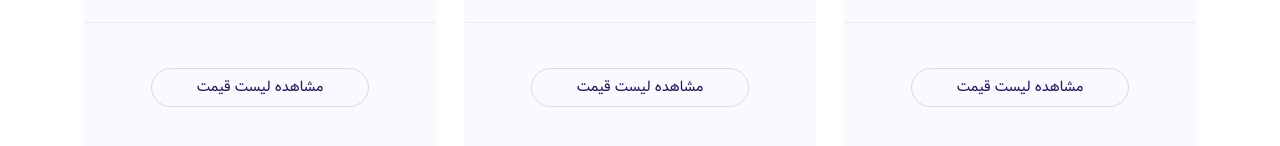
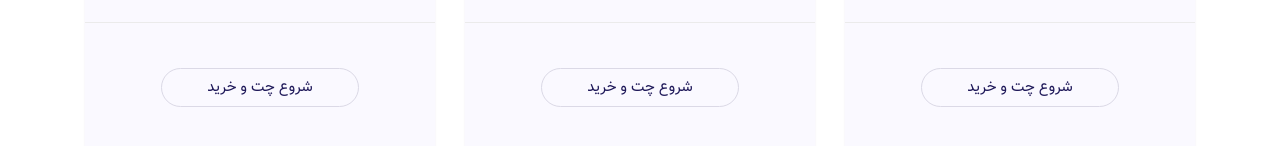
Before and after one commit to parshostinfo/vp, a plain HTML site: page index.html in a window 1280 px wide. Shown: the part 804-950 px from the top of the page. Drawn offline with Linux system fonts and the light colour scheme; a script that the page names is missing; files whose address does not match are found by name.

Commit message:
Update index.html

```diff
--- a/index.html
+++ b/index.html
@@ -81,7 +81,7 @@
 								<li>اتصال در اندروید آیفون بدون قطعی</li>
 							</ul>
 							<div class="card-pricing--footer">
-								<a class="button button-outline button-small" href="./chat.html">مشاهده لیست قیمت</a>
+								<a class="button button-outline button-small" href="./chat.html"> شروع چت و خرید </a>
 							</div>
 						</div>
 					</div>
@@ -100,7 +100,7 @@
 								<li>اتصال در اندروید آیفون بدون قطعی</li>
 							</ul>
 							<div class="card-pricing--footer">
-								<a class="button button-outline button-small" href="./pricing.html">مشاهده لیست قیمت</a>
+								<a class="button button-outline button-small" href="./chat.html"> شروع چت و خرید </a>
 							</div>
 						</div>
 					</div>
@@ -119,7 +119,7 @@
 								<li>اتصال در ویندوز و موبایل بدون قطعی</li>
 							</ul>
 							<div class="card-pricing--footer">
-								<a class="button button-outline button-small" href="./pricing.html">مشاهده لیست قیمت</a>
+								<a class="button button-outline button-small" href="./chat.html"> شروع چت و خرید </a>
 							</div>
 						</div>
 					</div>
```
